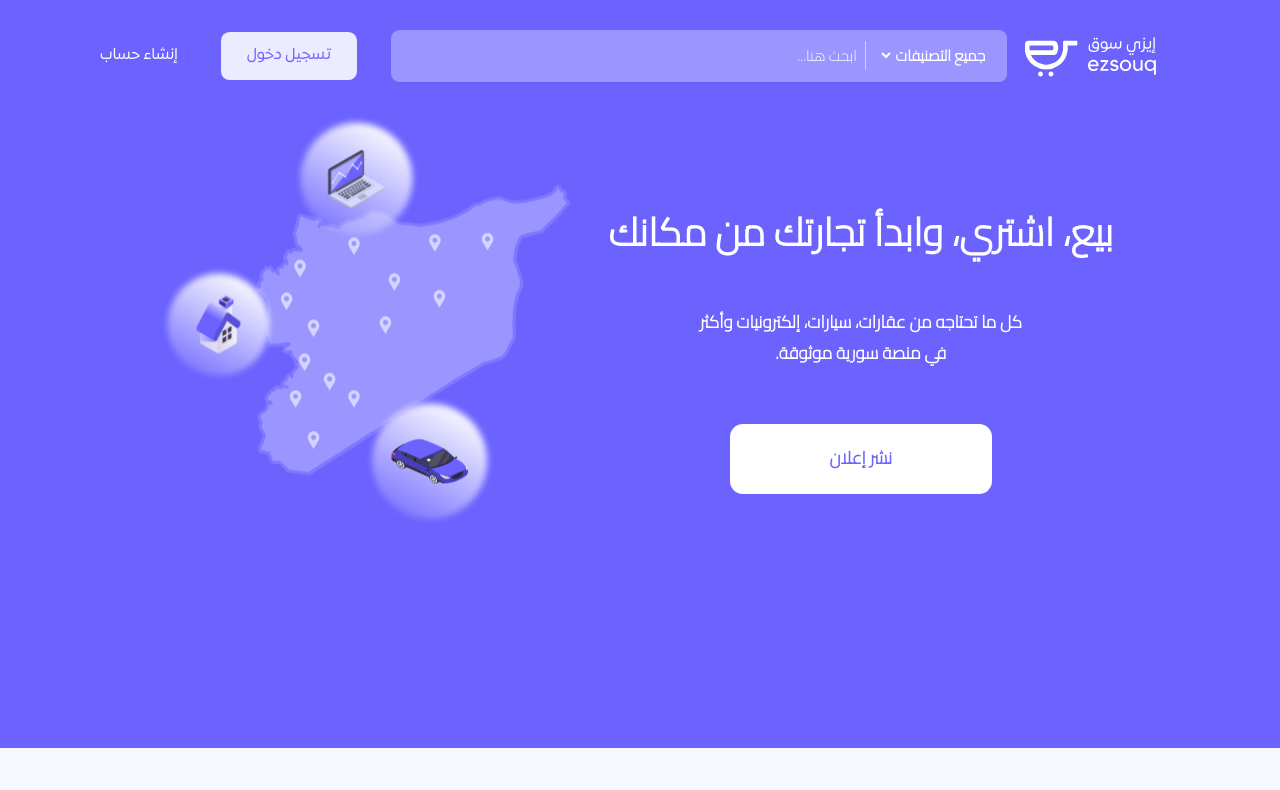
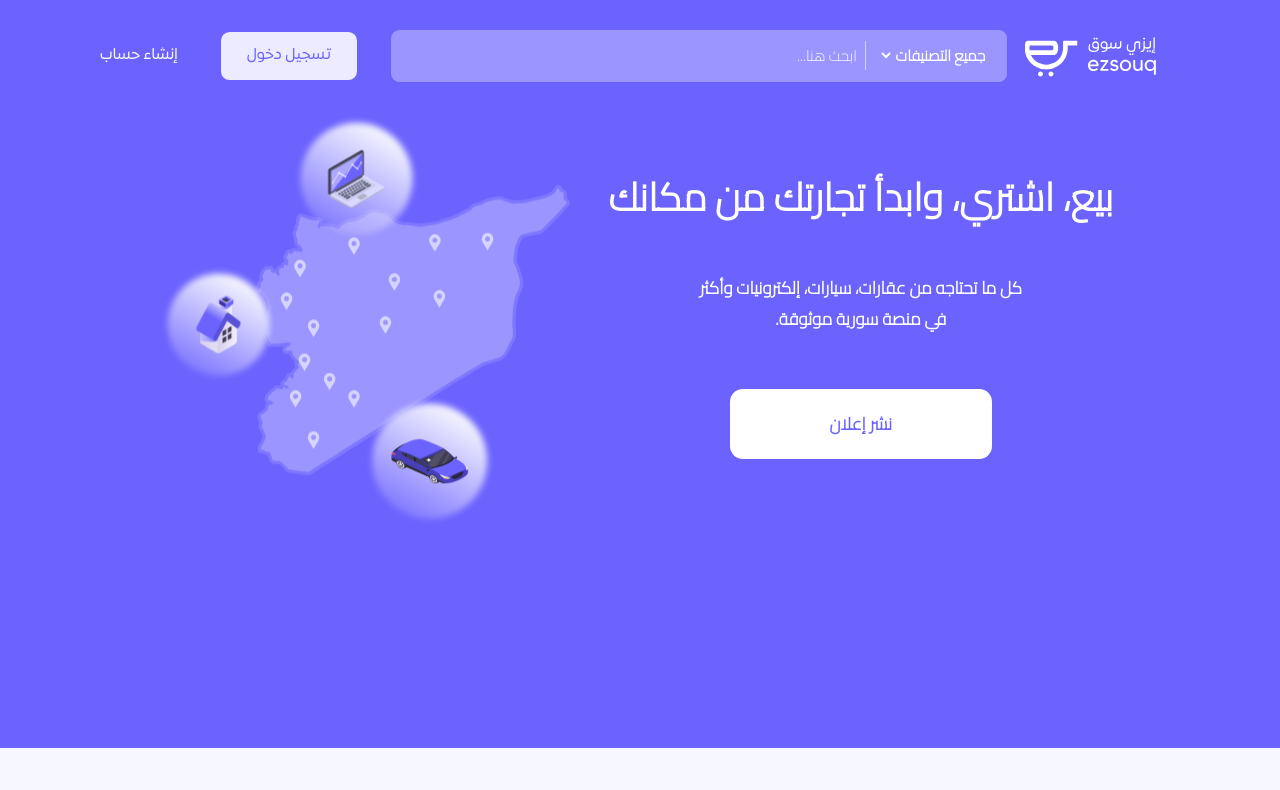
Before and after one commit to AhmadMostafaHamdo/ezsouq, a React (Vite) app: page / in a window 1280 px wide. Shown: the top 790 px of the page. Built offline with nearby package versions, Linux system fonts and the light colour scheme.

Commit message:
responsive for mobile

```diff
--- a/src/components/main/Main.jsx
+++ b/src/components/main/Main.jsx
@@ -7,7 +7,7 @@ const Main = () => {
     <div className="flex w-screen flex-col-reverse bg-primary pb-4 font-sans text-white md:h-[636px] md:flex-row md:px-20">
       {/* Text Content Section */}
       <div className="container flex w-screen flex-col items-center md:w-[50vw] md:pr-0 lg:pr-[4.7rem]">
-        <h1 className="mt-20 text-nowrap text-[24px] font-[800] md:text-[1.5rem] lg:text-[2.25rem]">
+        <h1 className="mt-12 text-nowrap text-[24px] font-[800] md:text-[1.5rem] lg:text-[2.25rem]">
           بيع، اشتري، وابدأ تجارتك من مكانك
         </h1>
 
```
